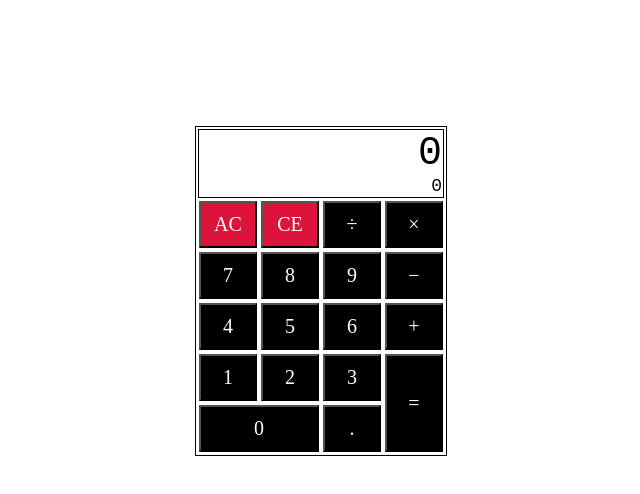
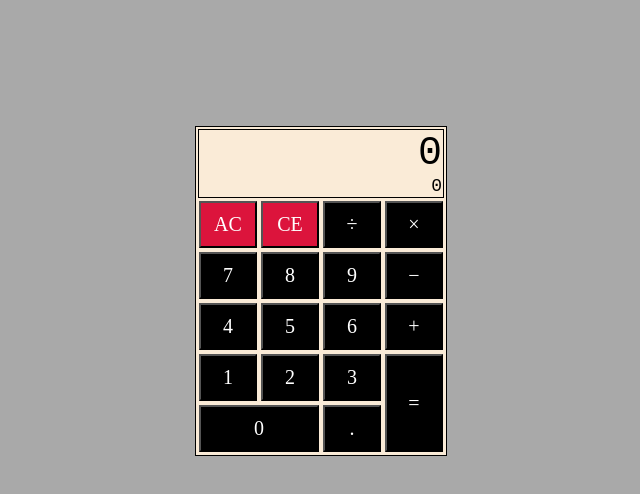
Before and after one commit to DeveloperDavo/Calculator, a website: page index.html in a window 1280 px wide. Shown: the whole page, without its empty margins (319-959 px from the left). Drawn offline with Linux system fonts and the light colour scheme.

Commit message:
Add background color for table and body

```diff
--- a/style.css
+++ b/style.css
@@ -1,10 +1,15 @@
 * {
     box-sizing: border-box;
+}
+
+body {
+    background-color: darkgrey;
 }
 
 table {
     margin: 10% auto;
     border: 1px solid black;
+    background-color: antiquewhite;
 }
 
 td {
```
